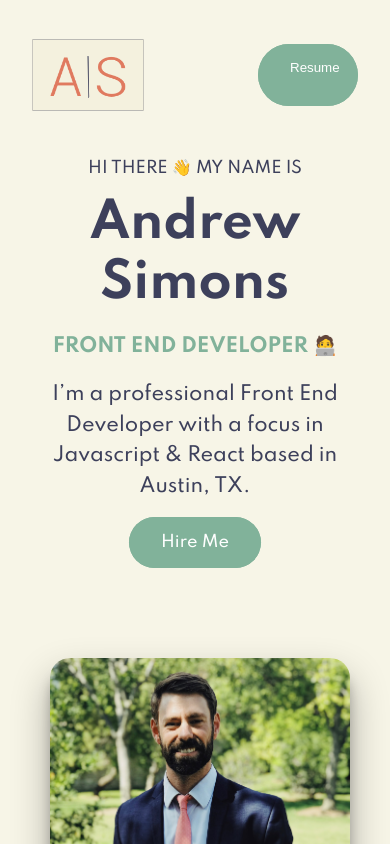
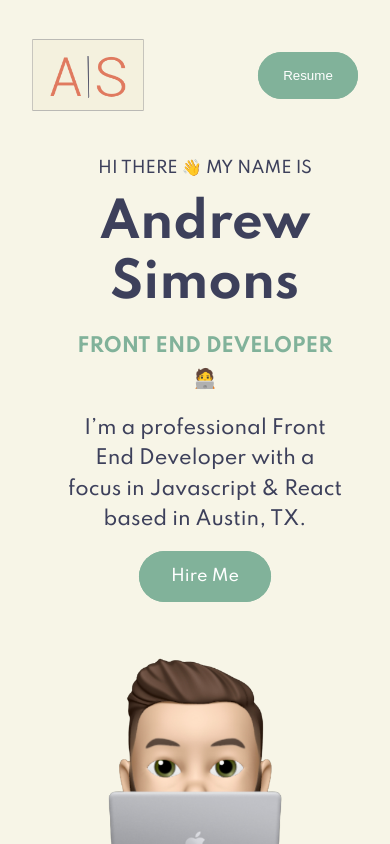
Before and after one commit to AndrewSimons3/devPortfolio, a React (Create React App) app: page / in a window 390 px wide. Shown: the top 844 px of the page. Built offline with nearby package versions, Linux system fonts and the light colour scheme.

Commit message:
updated responsive features on header and hero

```diff
--- a/src/components/Header.js
+++ b/src/components/Header.js
@@ -126,16 +126,16 @@
 
 	@media (max-width: 800px) {
 		.li {
-			font-size: 12px;
+			font-size: 14px;
 		}
 
 		a {
 			width: 100px;
-			padding: 15px;
+			padding: 10px;
 		}
 	}
 
-	@media (max-width: 600px) {
+	@media (max-width: 650px) {
 		.li {
 			display: none;
 		}
@@ -186,6 +186,13 @@
 		opacity: 0;
 	}
 
+	@media (max-width: 800px) {
+		.btn:link,
+		.btn:visited {
+			padding: 1rem 1rem;
+		}
+	}
+
 `;
 
 
--- a/src/components/Hero.js
+++ b/src/components/Hero.js
@@ -61,7 +61,7 @@
 const HeroTextWrapper = styled.div`
 	width: 55%;
 	overflow: hidden;
-	padding-bottom: 10px;
+	padding: 0 0 20px 20px;
 	animation: moveInLeft 2s ease-out;
 
 	p {
@@ -86,7 +86,7 @@
 	}
 
 	@media (max-width: 1050px) {
-		width: 20rem;
+		width: 22rem;
 	}
 
 	@media (max-width: 850px) {
@@ -139,7 +139,7 @@
 
 	.btn:hover {
 		transform: translateY(-3px);
-		box-shadow: 0 5px 10px rgba(0, 0, 0, 0.2);
+		box-shadow: 0 10px 20px rgba(0, 0, 0, 0.2);
 	}
 
 	.btn:active {
@@ -165,6 +165,7 @@
 	.btn:hover::after {
 		transform: scaleX(1.4) scaleY(1.6);
 		opacity: 0;
+		box-shadow: 0 1rem 0.5rem rgba(0, 0, 0, 0.2);
 	}
 `;
 
@@ -179,14 +180,9 @@
 		border-radius: 25px;
 	}
 
-	@media (max-width: 768px) {
-		img {
-			display: none;
-		}
-	}
 
-	@media (max-width: 850px) {
-	}
+
+
 
 	@media (max-width: 1515px) {
 		img {
@@ -227,7 +223,7 @@
 		font-size: 4.4rem;
 	}
 
-	@media (max-width: 768px) {
+	@media (max-width: 850px) {
 		font-size: 3rem;
 		line-height: 1.25;
 		margin-bottom: 1rem;
--- a/src/index.css
+++ b/src/index.css
@@ -7,5 +7,6 @@
 body {
   background-color: #f4f1deb4;
   font-family: 'Spartan', sans-serif;
+  font-size: 16px;
 
 }
```
